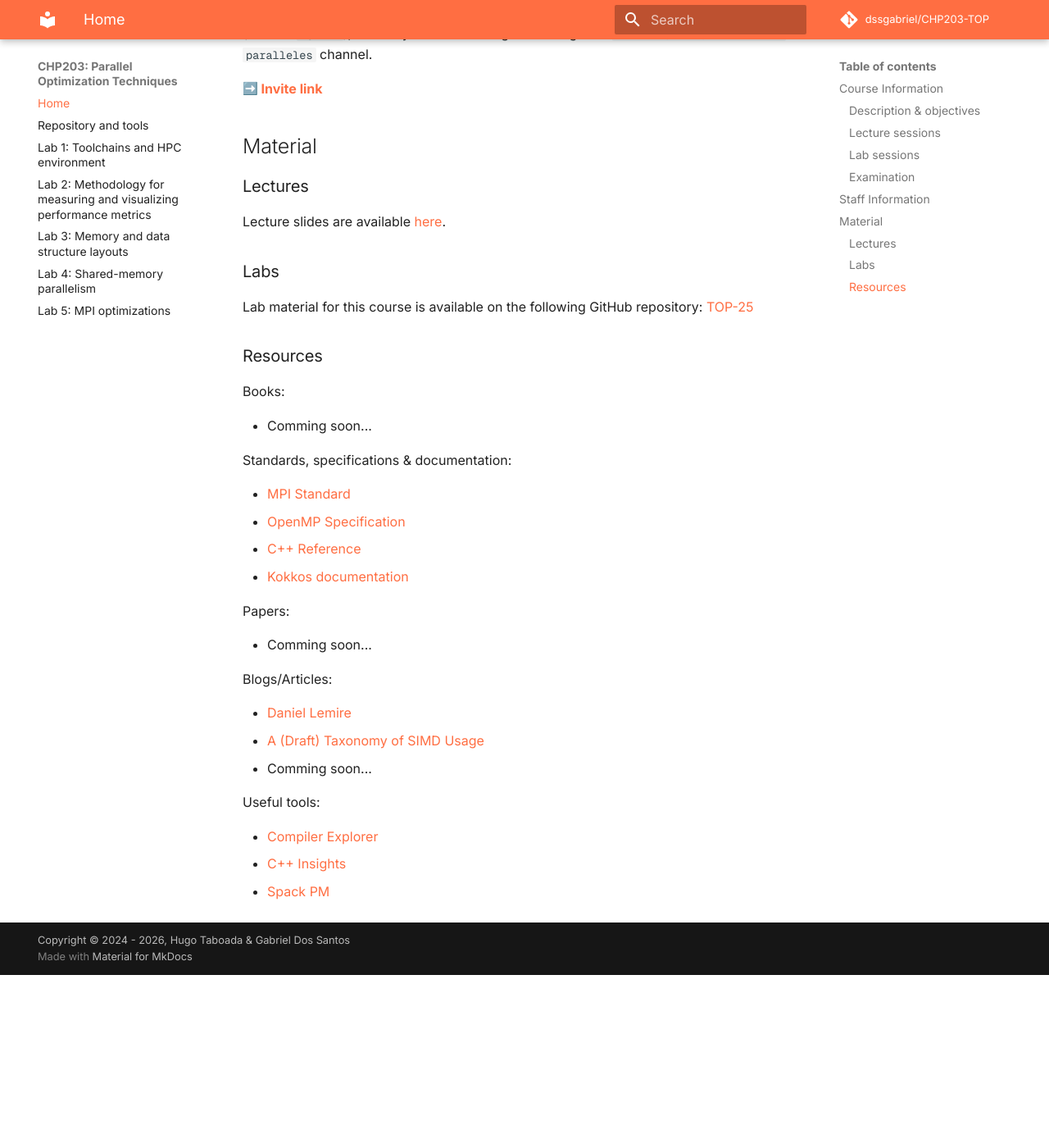
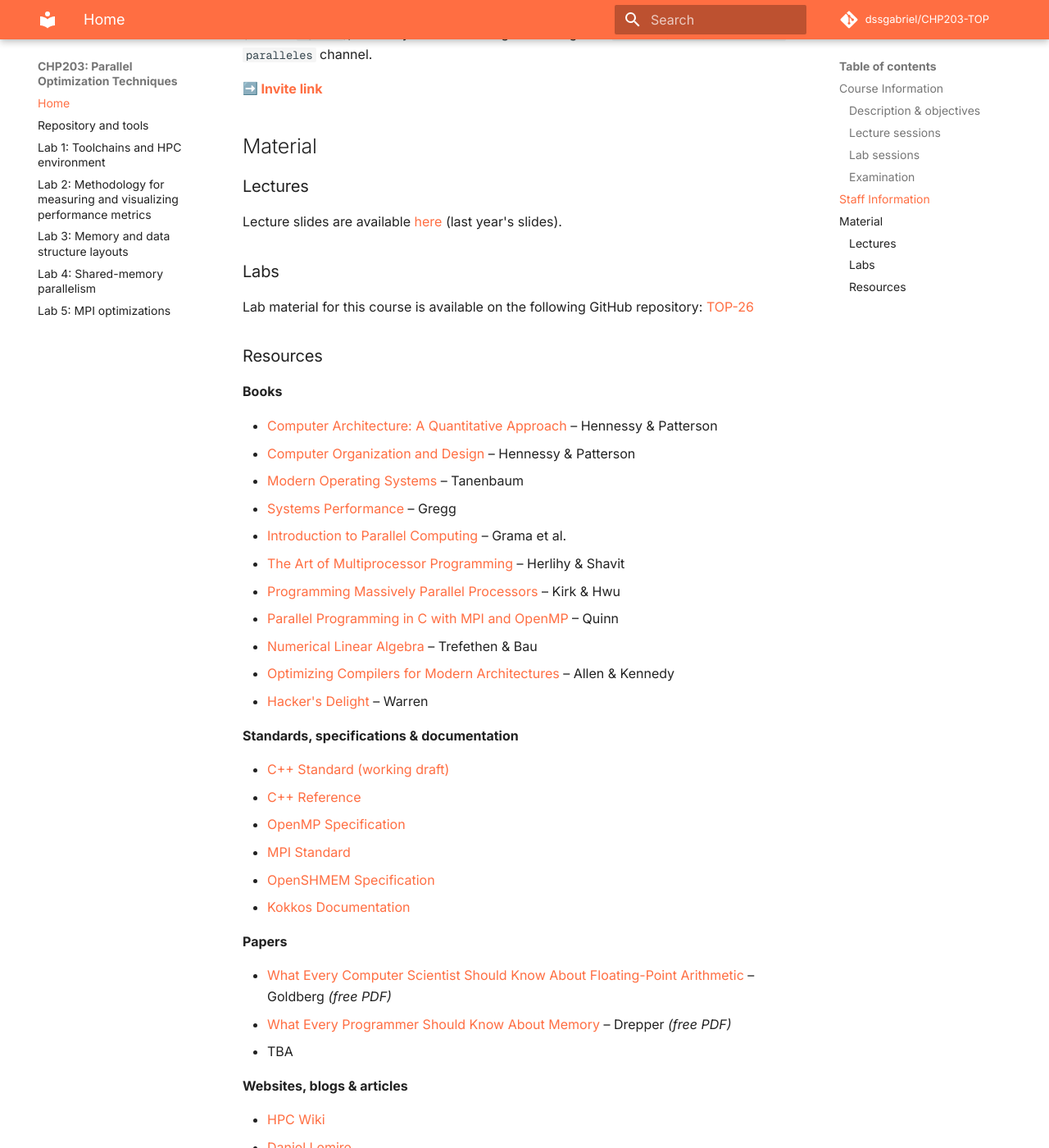
Before and after one commit to dssgabriel/CHP203-TOP, an MkDocs documentation site: the page built from docs/index.md, in a window 1280 px wide and 1400 px high, scrolled down 1982 px. Shown: the whole window at 82% size. Built offline with MkDocs 1.6.1 and Material for MkDocs 9.7.7, drawn with Linux system fonts in a browser that asks for light colours; emoji names are drawn with the system emoji font; comment, search, counter and statistics services are not loaded; before the commit the page ends 3171 px from its top, so only the background shows below that; some of the changed text lies outside the part shown.

Commit message:
chore: update for 2026

```diff
--- a/docs/index.md
+++ b/docs/index.md
@@ -2,7 +2,7 @@
 
 This site contains courses and practical work for the course **CHP203: Parallel Optimization Techniques** offered by Hugo Taboada and Gabriel Dos Santos as part of the [High Performance Computing & Simulation](https://chps.uvsq.fr/) M.Sc. program at [ISTY/UVSQ](https://www.uvsq.fr/institut-des-sciences-et-techniques-des-yvelines-isty). Its use is reserved for students of the [Paris-Saclay University](https://www.universite-paris-saclay.fr/).
 
-The Spring 2025 session will start on Tuesday, 25 March and end on Wednesday, 30 April.
+The Spring 2026 session will start on Tuesday, 24 March and end on Tuesday, 28 April.
 
 ## Course Information
 
@@ -12,14 +12,14 @@
 
 By the end of the course, the students are expected to have acquired a thorough understanding of the following concepts:
 
-- Compilers, build system toolchains and HPC environments;
-- Parallel and distributed programming models;
-- Parallel and distributed profiling tools;
-- Data visulization methodology for performance benchmarking;
-- Memory and data structure layout optimizations;
-- Shared-memory parallelism optimizations;
-- CPU microarchitecture: vectorization, unrolling and ILP optimizations.
-- Distributed programming optimizations;
+- Compilers, build system toolchains and HPC environments
+- Parallel and distributed programming models
+- Parallel and distributed profiling tools
+- Performance benchmarking methodology
+- Memory and data structure layout optimizations
+- CPU microarchitecture optimizations optimizations
+- Shared-memory parallelism performance pitfalls & optimizations
+- Distributed programming performance pitfalls & optimizations
 
 ### Lecture sessions
 
@@ -37,16 +37,16 @@
 
     All lecture and lab sessions are mandatory. Any absence shall be justified to the administration and the course organizers.
 
-ECTS credits
+**ECTS credits**
 : 3 credits (out of 30 semester credits)
 
 
 ## Staff Information
 
-| Role | Name | E-mail |
+| Name | Role | E-mail |
 | --- | --- | --- |
-| Instructor | Hugo Taboada | [hugo.taboada@cea.fr](mailto:hugo.taboada@cea.fr) |
-| Teaching assistant | Gabriel Dos Santos | [gabriel.dossantos@cea.fr](mailto:gabriel.dossantos@cea.fr) |
+| Hugo Taboada | Instructor | [hugo.taboada@cea.fr](mailto:hugo.taboada@cea.fr) |
+| Gabriel Dos Santos | Teaching Assistant | [gabriel.dossantos@cea.fr](mailto:gabriel.dossantos@cea.fr) |
 
 Please contact the instructor or TA for any questions regarding the course. E-mails can be sent in either French or English at your convenience.
 
@@ -66,37 +66,52 @@
 
 ### Lectures
 
-Lecture slides are available [here](artifacts/TOP_course_2025.pdf).
+Lecture slides are available [here](artifacts/TOP_course_2025.pdf) (last year's slides).
 
 ### Labs
 
-Lab material for this course is available on the following GitHub repository: [TOP-25](https://github.com/dssgabriel/TOP-25/tree/main)
+Lab material for this course is available on the following GitHub repository: [TOP-26](https://github.com/dssgabriel/TOP-26)
 
 ### Resources
 
-Books:
+**Books**
 
-- Comming soon...
+- [Computer Architecture: A Quantitative Approach](https://www.elsevier.com/books/computer-architecture/hennessy/978-0-12-811905-1) – Hennessy & Patterson
+- [Computer Organization and Design](https://www.elsevier.com/books/computer-organization-and-design-risc-v-edition/patterson/978-0-12-820331-6) – Hennessy & Patterson
+- [Modern Operating Systems](https://www.pearson.com/en-us/subject-catalog/p/modern-operating-systems/P200000003295) – Tanenbaum
+- [Systems Performance](https://www.brendangregg.com/systems-performance-2nd-edition-book.html) – Gregg
+- [Introduction to Parallel Computing](https://www.pearson.com/en-us/subject-catalog/p/introduction-to-parallel-computing/P200000003223) – Grama et al.
+- [The Art of Multiprocessor Programming](https://www.elsevier.com/books/the-art-of-multiprocessor-programming/herlihy/978-0-12-415950-1) – Herlihy & Shavit
+- [Programming Massively Parallel Processors](https://www.elsevier.com/books/programming-massively-parallel-processors/kirk/978-0-323-91231-0) – Kirk & Hwu
+- [Parallel Programming in C with MPI and OpenMP](https://www.mheducation.com/highered/product/parallel-programming-c-mpi-openmp-quinn/M9780072822564.html) – Quinn
+- [Numerical Linear Algebra](https://epubs.siam.org/doi/book/10.1137/1.9780898719574) – Trefethen & Bau
+- [Optimizing Compilers for Modern Architectures](https://www.elsevier.com/books/optimizing-compilers-for-modern-architectures/allen/978-0-08-051345-4) – Allen & Kennedy
+- [Hacker's Delight](https://www.pearson.com/en-us/subject-catalog/p/hackers-delight/P200000000671) – Warren
 
-Standards, specifications & documentation:
+**Standards, specifications & documentation**
 
+- [C++ Standard (working draft)](https://eel.is/c++draft/)
+- [C++ Reference](https://en.cppreference.com/w/)
+- [OpenMP Specification](https://www.openmp.org/specifications/mpi-5.0/mpi50-report.pdf)
 - [MPI Standard](https://www.mpi-forum.org/docs/)
-- [OpenMP Specification](https://www.openmp.org/specifications/)
-- [C++ Reference](https://en.cppreference.com/w/)
-- [Kokkos documentation](https://kokkos.org/kokkos-core-wiki/)
+- [OpenSHMEM Specification](http://www.openshmem.org/site/sites/default/site_files/OpenSHMEM-1.6.pdf)
+- [Kokkos Documentation](https://kokkos.org/kokkos-core-wiki/)
 
-Papers:
+**Papers**
 
-- Comming soon...
+- [What Every Computer Scientist Should Know About Floating-Point Arithmetic](https://www.itu.dk/~sestoft/bachelor/IEEE754_article.pdf) – Goldberg *(free PDF)*
+- [What Every Programmer Should Know About Memory](https://people.freebsd.org/~lstewart/articles/cpumemory.pdf) – Drepper *(free PDF)*
+- TBA
 
-Blogs/Articles:
+**Websites, blogs & articles**
 
+- [HPC Wiki](https://hpc-wiki.info/hpc/HPC_Wiki)
 - [Daniel Lemire](https://lemire.me/blog/)
 - [A (Draft) Taxonomy of SIMD Usage](https://branchfree.org/2024/06/09/a-draft-taxonomy-of-simd-usage/)
-- Comming soon...
+- TBA
 
 
-Useful tools:
+**Useful tools**
 
 - [Compiler Explorer](https://godbolt.org/)
 - [C++ Insights](https://cppinsights.io/)
```
Also changed, not shown: other parts of docs/index.md (+1 -1 lines).
